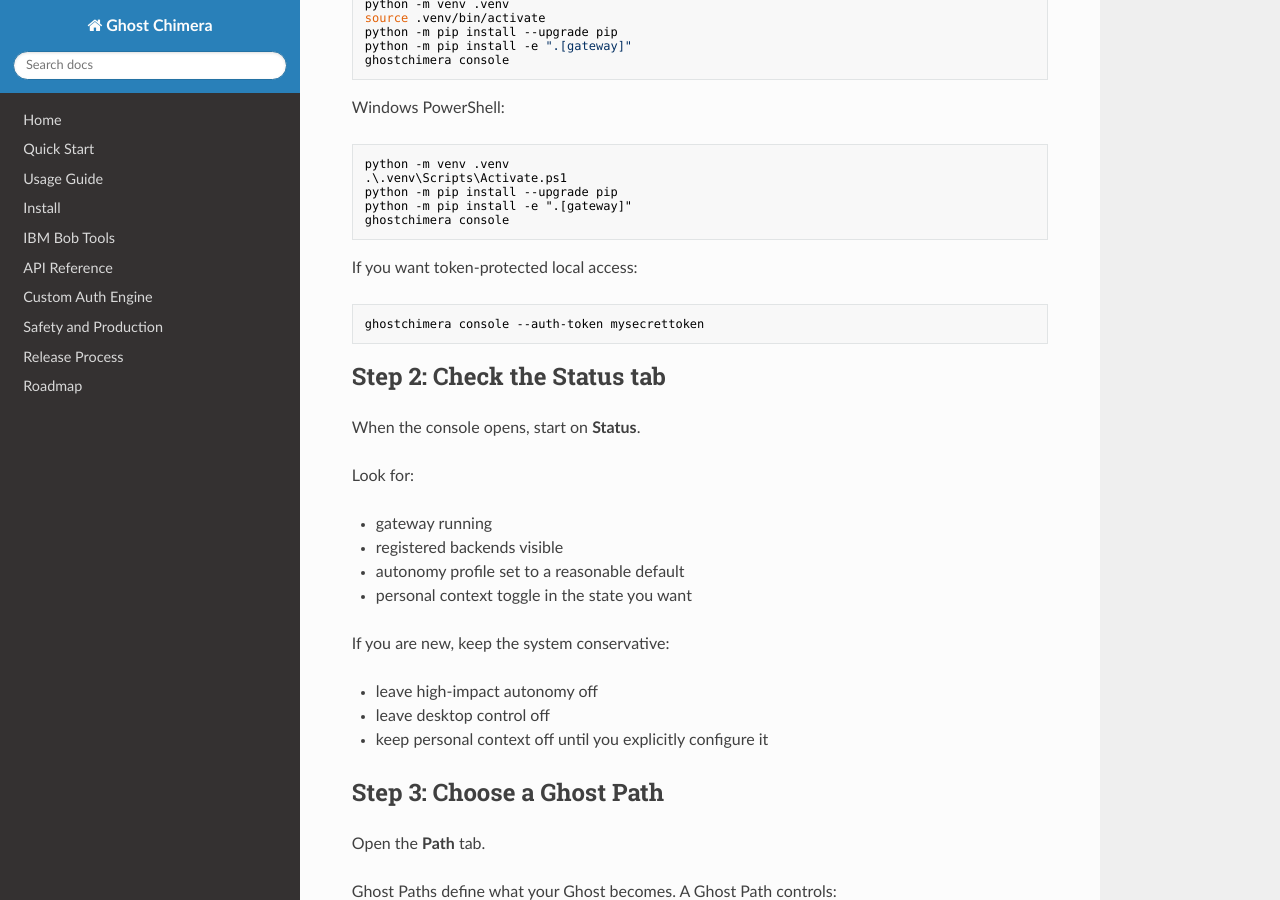
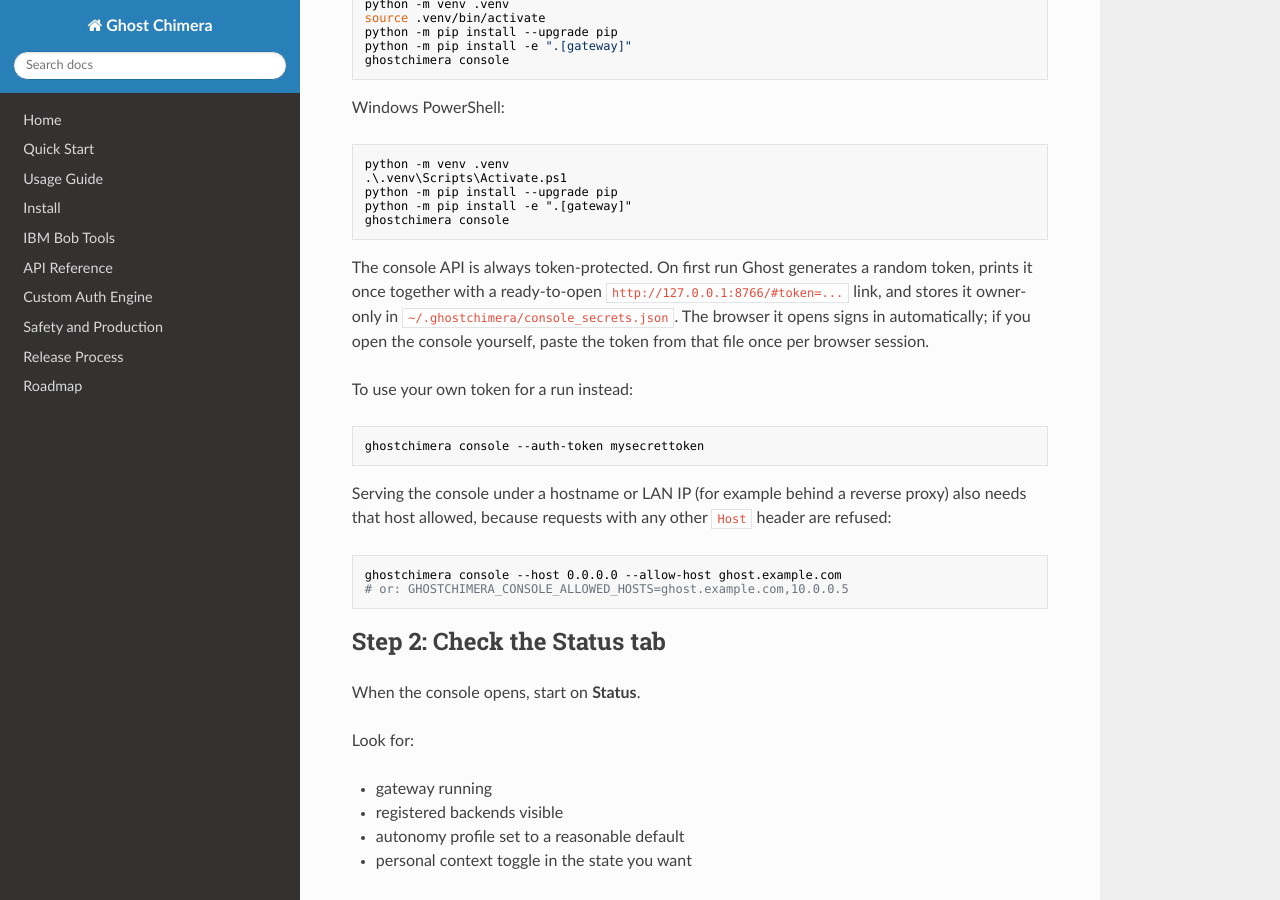
Before and after one commit to fernandogarzaaa/GHOST-Chimera, an MkDocs documentation site: the page built from docs/USER_TUTORIAL.md, in a window 1280 px wide and 900 px high, scrolled down 1101 px. Built offline with MkDocs 1.6.1, drawn with Linux system fonts in a browser that asks for light colours; nearby versions of some CDN libraries.

Commit message:
docs(security): document console token, Host allow-list and arming phrase

````diff
--- a/docs/USER_TUTORIAL.md
+++ b/docs/USER_TUTORIAL.md
@@ -54,10 +54,26 @@
 ghostchimera console
 ```
 
-If you want token-protected local access:
+The console API is always token-protected. On first run Ghost generates a
+random token, prints it once together with a ready-to-open
+`http://127.0.0.1:8766/#token=...` link, and stores it owner-only in
+`~/.ghostchimera/console_secrets.json`. The browser it opens signs in
+automatically; if you open the console yourself, paste the token from that
+file once per browser session.
+
+To use your own token for a run instead:
 
 ```bash
 ghostchimera console --auth-token mysecrettoken
+```
+
+Serving the console under a hostname or LAN IP (for example behind a reverse
+proxy) also needs that host allowed, because requests with any other `Host`
+header are refused:
+
+```bash
+ghostchimera console --host 0.0.0.0 --allow-host ghost.example.com
+# or: GHOSTCHIMERA_CONSOLE_ALLOWED_HOSTS=ghost.example.com,10.0.0.5
 ```
 
 ## Step 2: Check the Status tab
````
Also changed, not shown: SECURITY.md (+7 -0 lines).
